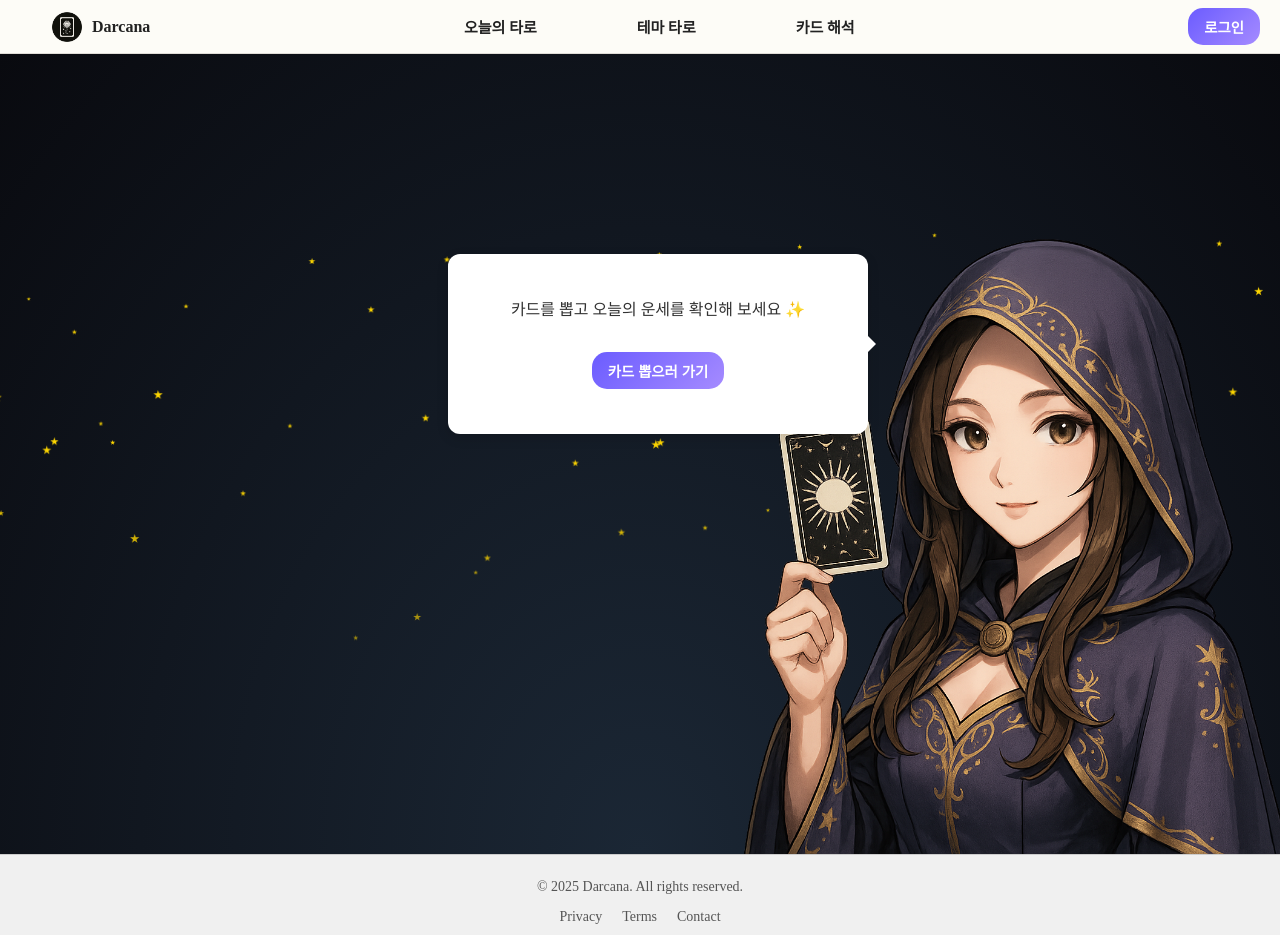
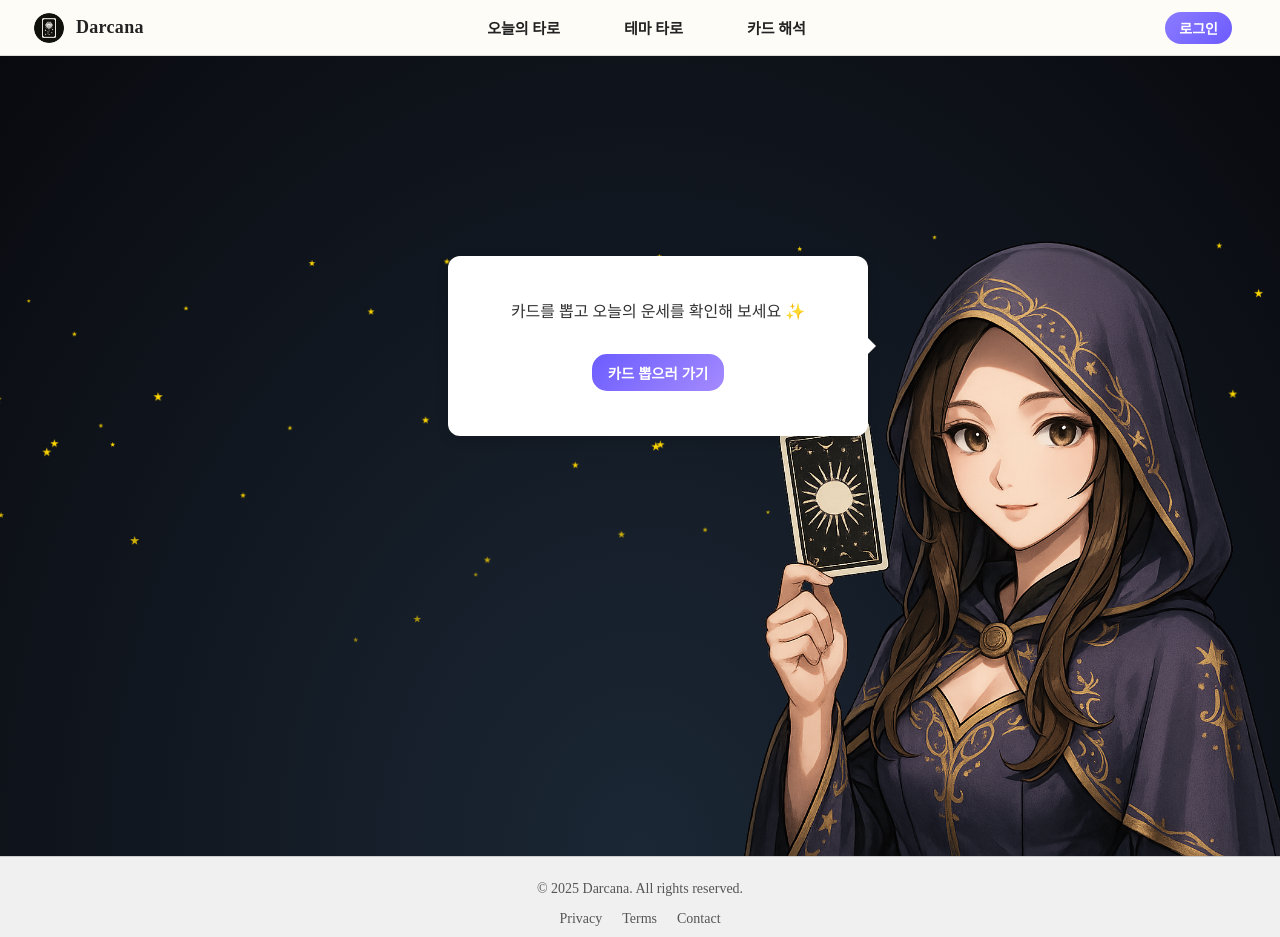
Before and after one commit to doxmt/Darcana, a React (Vite) app: page / in a window 1280 px wide. Built offline with nearby package versions, Linux system fonts and the light colour scheme; the HTML template or start-up script is replaced by a standard one.

Commit message:
style(header) : 헤더 스타일 변경

```diff
--- a/src/components/Header.css
+++ b/src/components/Header.css
@@ -1,43 +1,75 @@
 .Header {
   display: flex;
-  border-bottom: 1px solid rgb(226, 226, 226);
+  align-items: center;
   justify-content: space-between;
-  background: #fdfcf7; /* 따뜻한 톤 */
+  padding: 0 32px;
+  background: #fdfcf7;
   color: #222;
   border-bottom: 1px solid #e0ddd7;
+  height: 55px;
 }
 
 .section_logo {
   display: flex;
-  gap: 8px;
+  gap: 10px;
   align-items: center;
-  margin-left: 40px;
 }
 .section_logo .Logo {
-  margin: 0px 0px 0px 10px;
   width: 34px;
   height: 34px;
 }
-
 .section_logo > p {
-  font-size: 16px;
-  font-weight: bold;
+  font-size: 18px;
+  font-weight: 700;
+  letter-spacing: 0.3px;
 }
 
 .section_menu ul {
   display: flex;
   list-style: none;
-
+  margin: 0;
   padding: 0;
-  gap: 100px;
+  gap: 64px;
 }
-
 .section_menu li {
   cursor: pointer;
   font-size: 15px;
-  font-weight: bold;
+  font-weight: 600;
+  position: relative;
+  transition: color 0.2s ease;
 }
-
+.section_menu li:hover {
+  color: #5c4ac7;
+}
+.section_menu li::after {
+  content: "";
+  position: absolute;
+  left: 0;
+  right: 0;
+  bottom: -6px;
+  height: 2px;
+  background: #5c4ac7;
+  transform: scaleX(0);
+  transition: transform 0.25s ease;
+}
+.section_menu li:hover::after {
+  transform: scaleX(1);
+}
 .section_user {
-  padding: 8px 20px;
+  padding: 6px 16px;
 }
+.section_user button {
+  background: linear-gradient(135deg, #8b7cff, #6d5bff);
+  color: white;
+  border: none;
+  border-radius: 20px;
+  padding: 6px 14px;
+  font-size: 14px;
+  font-weight: 600;
+  cursor: pointer;
+  transition: all 0.2s ease;
+}
+.section_user button:hover {
+  box-shadow: 0 4px 10px rgba(109, 91, 255, 0.3);
+  transform: translateY(-1px);
+}
```
